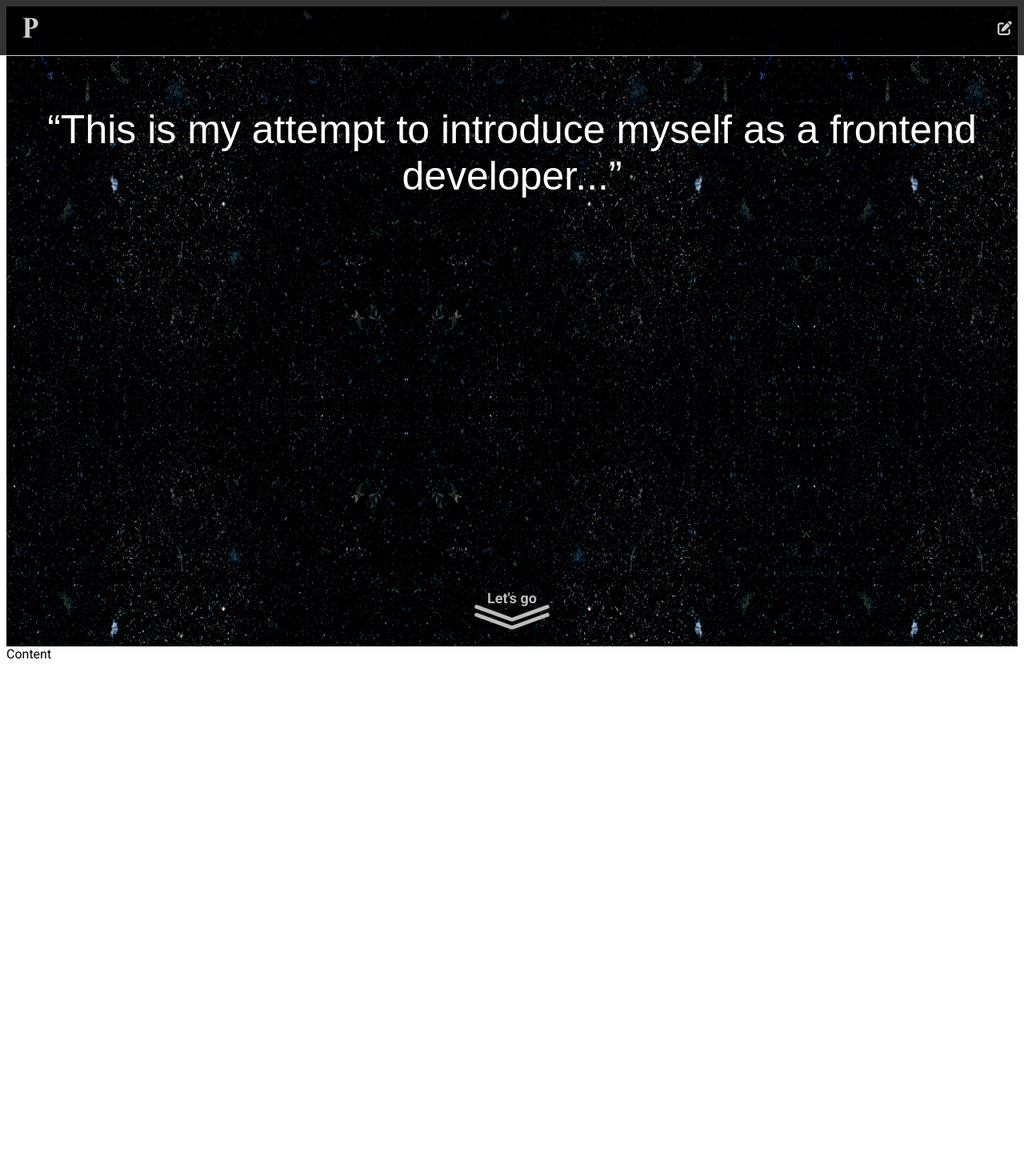
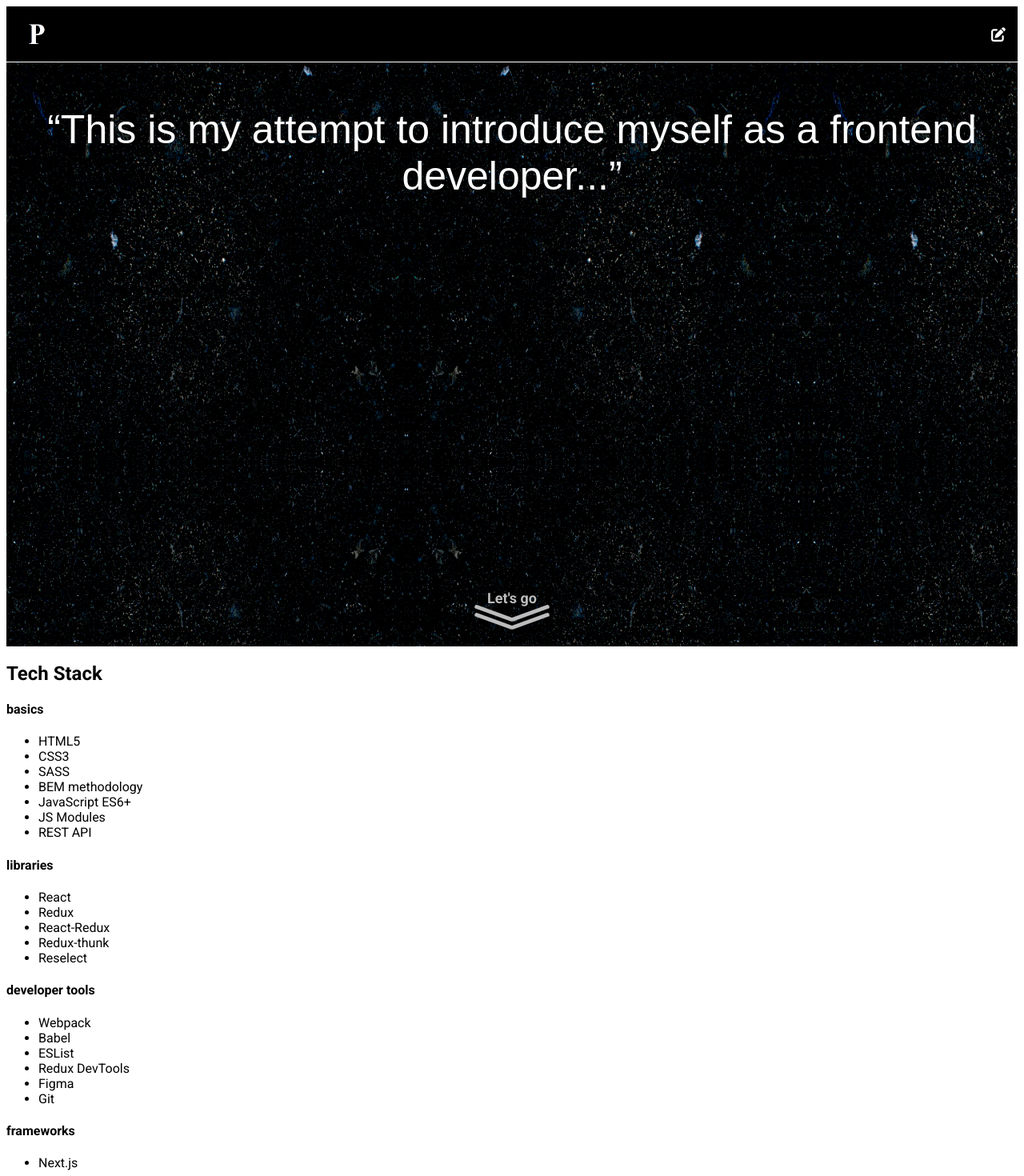
Before and after one commit to Vladyslav-Andrievych/portfolio, a Next.js app: page / in a window 1280 px wide. Shown: the top 1470 px of the page at 80% size. Before the commit the page ends 835 px from the top, so only its background shows below. Built offline with nearby package versions, Linux system fonts and the light colour scheme; a web font is replaced by a local one.

Commit message:
change header styles, markup TechCategory section

```diff
--- /dev/null
+++ b/data/techStack.js
@@ -0,0 +1,24 @@
+const data = {
+  basics: [
+    'HTML5',
+    'CSS3',
+    'SASS',
+    'BEM methodology',
+    'JavaScript ES6+',
+    'JS Modules',
+    'REST API',
+  ],
+  libraries: ['React', 'Redux', 'React-Redux', 'Redux-thunk', 'Reselect'],
+  'developer tools': [
+    'Webpack',
+    'Babel',
+    'ESList',
+    'Redux DevTools',
+    'Figma',
+    'Git',
+  ],
+  frameworks: ['Next.js'],
+  'currently learning': ['TypeScript'],
+};
+
+export default data;
--- a/pages/index.tsx
+++ b/pages/index.tsx
@@ -2,6 +2,7 @@ import Head from 'next/head';
 
 import Layout from '@/src/components/Layout/Layout';
 import Banner from '@/src/components/Banner/Banner';
+import TechStack from '@/src/components/TechStack/TechStack';
 
 export default function Home() {
   return (
@@ -11,6 +12,7 @@ export default function Home() {
       </Head>
       <Layout home>
         <Banner />
+        <TechStack />
         <div>Content</div>
       </Layout>
     </>
--- a/src/components/Banner/banner.module.scss
+++ b/src/components/Banner/banner.module.scss
@@ -1,5 +1,6 @@
 .banner {
-  height: 100vh;
+  // 70px height of the header
+  height: calc(100vh - 70px);
   display: flex;
   flex-direction: column;
   background-image: url('../../../public/images/banner-background.png');
@@ -10,7 +11,7 @@
     text-align: center;
     font-size: 50px;
     margin: 0;
-    padding-top: 125px;
+    padding-top: 55px;
   }
 }
 
--- a/src/components/Layout/layout.module.scss
+++ b/src/components/Layout/layout.module.scss
@@ -1,7 +1,7 @@
 @import '../../styles/variables.scss';
 
 .header {
-  position: fixed;
+  position: sticky;
   top: 0;
   left: 0;
   height: 70px;
@@ -12,7 +12,6 @@
   background-color: $primary-black;
   color: $primary-white;
   border-bottom: 1px solid $primary-white;
-  opacity: 80%;
   padding: 0 15px;
 
   &Logo {
--- /dev/null
+++ b/src/components/TechStack/TechCategory.tsx
@@ -0,0 +1,25 @@
+import styles from './techstack.module.scss';
+
+export default function TechCategory({
+  categoryName,
+  items,
+}: {
+  categoryName: string;
+  items: string[];
+}) {
+  return (
+    <div className={`${styles.techStackItem} ${styles.techCategory}`}>
+      <h4 className={styles.techCategoryTitle}>{categoryName}</h4>
+      <ul className={styles.techCategoryList}>
+        {items.map((value, index) => {
+          //change key property value to id
+          return (
+            <li key={index} className={styles.techCategoryItem}>
+              {value}
+            </li>
+          );
+        })}
+      </ul>
+    </div>
+  );
+}
--- /dev/null
+++ b/src/components/TechStack/TechStack.tsx
@@ -0,0 +1,21 @@
+import styles from './techstack.module.scss';
+
+import data from '../../../data/techStack';
+
+import TechCategory from './TechCategory';
+
+export default function TechStack() {
+  const techInfo = Object.entries(data);
+
+  return (
+    <section className={styles.techStack}>
+      <h2 className={styles.techStackTitle}>Tech Stack</h2>
+      {techInfo.map(([category, items], index) => {
+        //change key property value to id
+        return (
+          <TechCategory key={index} categoryName={category} items={items} />
+        );
+      })}
+    </section>
+  );
+}
--- /dev/null
+++ b/src/components/TechStack/techstack.module.scss
@@ -0,0 +1,16 @@
+.techStack {
+  &Title {
+  }
+
+  &Item {
+  }
+}
+
+.techCategory {
+  &Title {
+  }
+  &List {
+  }
+  &Item {
+  }
+}
```
